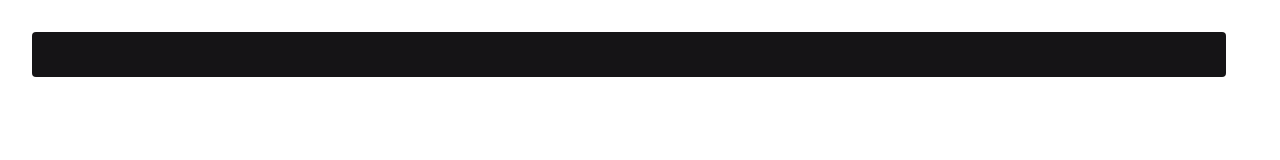
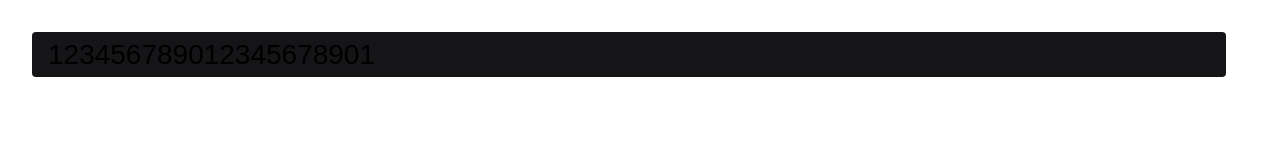
Before and after one commit to AnnyMironenko/todoshka, a React (Vite) app: page / in a window 1280 px wide. Shown: the top 160 px of the page. Built offline with nearby package versions, Linux system fonts and the light colour scheme; what two.js would draw is missing.

Commit message:
ref: split 10/10

```diff
--- a/src/Rectangles.tsx
+++ b/src/Rectangles.tsx
@@ -124,7 +124,7 @@ interface Todo {
 }
 
 export const Rectangles = () => {
-  const [inputValue, setInputValue] = useState("");
+  const [inputValue, setInputValue] = useState("123456789012345678901");
   const [todoData, setTodoData] = useState<Matter.Body[]>([]);
   const inputRef = useRef<HTMLInputElement>(null);
 
@@ -187,8 +187,8 @@ export const Rectangles = () => {
 
       allObjectForGroup.push(rectangle);
       if (text.value.length > maxTextInLine) {
-        const part1 = text.value.slice(0, maxTextInLine);
-        const part2 = text.value.slice(maxTextInLine);
+        const part1 = text.value.slice(0, 10);
+        const part2 = text.value.slice(10);
         const text1 = new Two.Text(part1, 0, 0, defaultStyles);
         const text2 = new Two.Text(
           part2,
```
